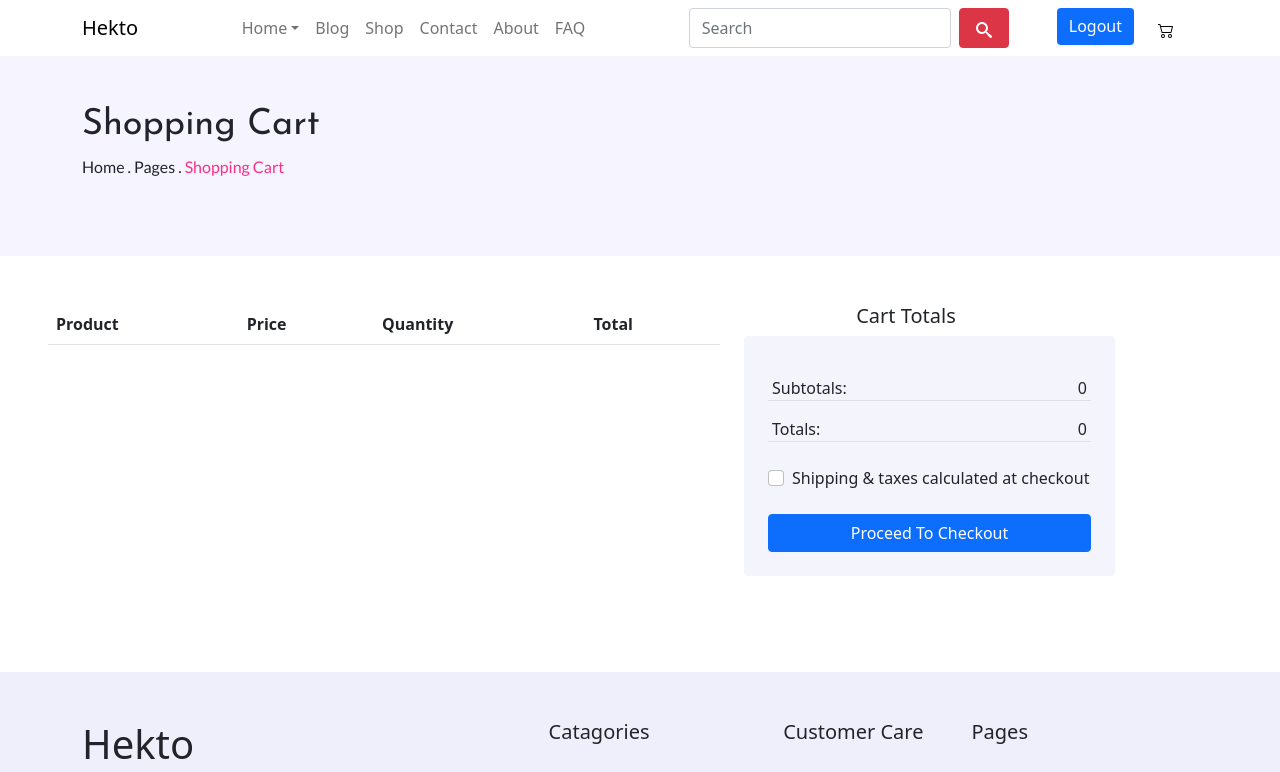
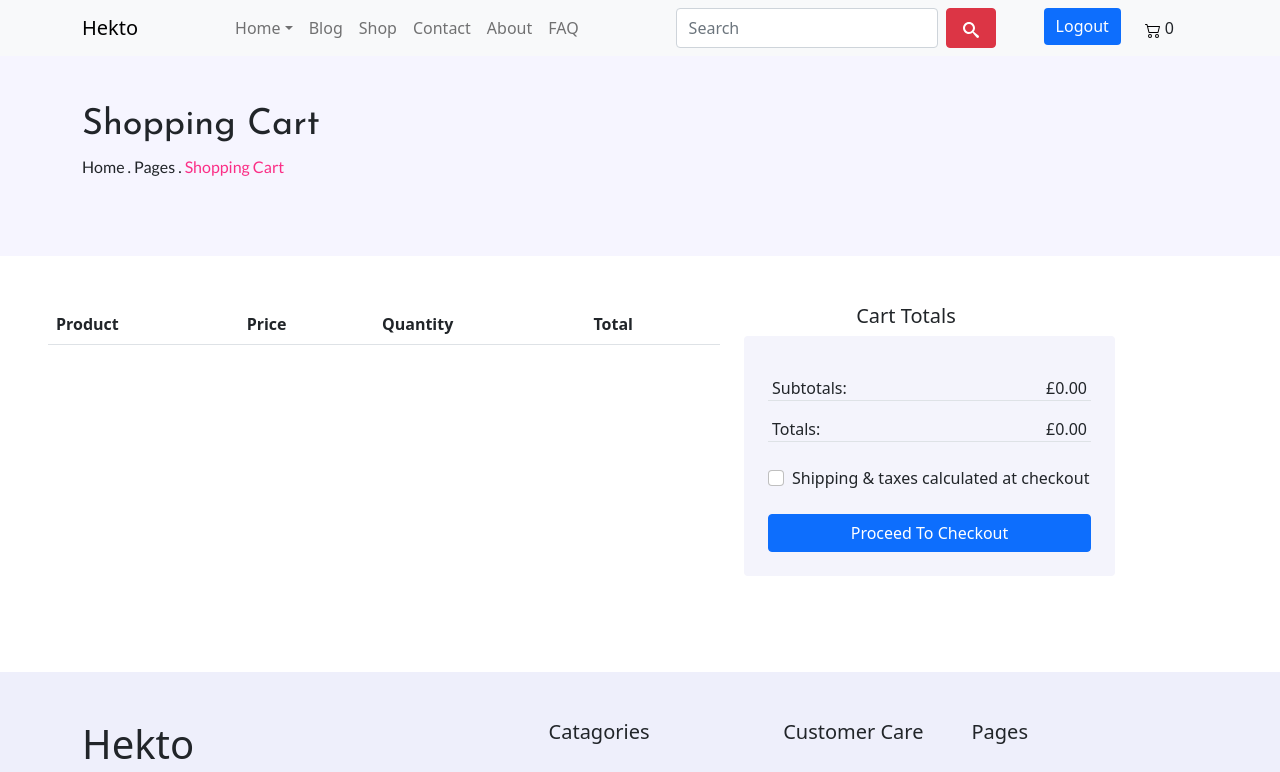
Before and after one commit to RaezaMLN/ShopLounge, a React (Create React App) app: page /shopping-cart in a window 1280 px wide. Shown: the top 772 px of the page. Built offline with nearby package versions, Linux system fonts and the light colour scheme; sample sign-in values are in the browser's storage.

Commit message:
make active link

```diff
--- a/src/Components/Header.jsx
+++ b/src/Components/Header.jsx
@@ -33,7 +33,7 @@ export default function Header() {
   const listCart = useSelector((state) => state.cart.cartProducts);
 
   return (
-    <Navbar key="lg" expand="lg">
+    <Navbar key="lg" expand="lg" className="sticky-top bg-light">
       <Container fluid className="container">
         <Navbar.Brand>
           <Link to={"/"} style={{ textDecoration: "none", color: "black" }}>
@@ -100,6 +100,7 @@ export default function Header() {
               <Link to={"/shopping-cart"} style={{ textDecoration: "none", color: "black" }}>
                 <BsCart2 />
               </Link>
+              <div>{listCart.length}</div>
             </div>
           </Offcanvas.Body>
         </Navbar.Offcanvas>
--- a/src/Layouts/BlogPage.jsx
+++ b/src/Layouts/BlogPage.jsx
@@ -1,5 +1,6 @@
 import React from "react";
 import { Container, Row, Col, Form } from "react-bootstrap";
+import {Link} from 'react-router-dom'
 import GreyContainer from "../Components/GreyContainer";
 import Button from "../Components/Button";
 import { AiOutlineArrowLeft } from "react-icons/ai";
@@ -52,9 +53,9 @@ export default function BlogPage() {
             Lorem ipsum dolor sit amet, consectetur adipiscing elit. Velit facilisis quis auctor pretium ipsum, eu rutrum. Condimentum eu malesuada vitae ultrices in in neque, porta dignissim. Adipiscing purus, cursus vulputate id id dictum
             at.
           </p>
-          <a href="#" className="text-decoration-none lato Midnight-Blue fw-bold" style={{ fontSize: "18px" }}>
+          <Link to={"/singleBlog"} className="text-decoration-none lato Midnight-Blue fw-bold" style={{ fontSize: "18px" }}>
             Read More
-          </a>
+          </Link>
           <br />
           <br />
           {/* second content  */}
--- a/src/Layouts/Home.jsx
+++ b/src/Layouts/Home.jsx
@@ -44,7 +44,6 @@ export default function Home() {
   }, [product]);
 
   const handleClickCart = (item) => {
-    // console.log("see item click", item)
     dispatch(AddCart(item));
   };
 
--- a/src/Layouts/ShoppingCart.jsx
+++ b/src/Layouts/ShoppingCart.jsx
@@ -10,6 +10,7 @@ import Input from "../Components/Input";
 export default function ShoppingCart() {
   const dispatch = useDispatch();
   const carts = useSelector((state) => state.cart.cartProducts);
+
   const formatter = new Intl.NumberFormat('en-UK', {
     style: 'currency',
     currency: 'GBP',
@@ -37,9 +38,9 @@ export default function ShoppingCart() {
         <Col lg="8">
           <div className="row">
             <div className="col-md-12">
-              <table className="table">
+              <table className="table ">
                 <thead>
-                  <tr>
+                  <tr >
                     <th>Product</th>
                     <th>Price</th>
                     <th>Quantity</th>
@@ -67,7 +68,7 @@ export default function ShoppingCart() {
                           </td>
 
                           <td>${item.price} </td>
-                          <td><Input inpType="number"  pattern="[0-9]+" style={{width: "50px" }} /></td>
+                          <td><Input inpType="number"  pattern="[0-9]+" /></td>
                           <td>{formatter.format(item.price)} </td>
                         </tr>
                       );
@@ -86,11 +87,11 @@ export default function ShoppingCart() {
               <Form className="p-4 bg-ghost-white rounded" style={{width:"371px"}}>
                 <div className="border-bottom my-3 px-1 d-flex justify-content-between">
                   <div>Subtotals:</div>
-                  <div>{countTotal}</div>
+                  <div>{formatter.format(countTotal)}</div>
                 </div>
                 <div className="border-bottom my-3 px-1 d-flex justify-content-between ">
                   <div>Totals:</div>
-                  <div>{countTotal + (countTotal*(15/100))}</div>
+                  <div>{formatter.format(countTotal + (countTotal*(15/100)))}</div>
                 </div>
                 {/* <Form.Control plaintext readOnly defaultValue={"Subtotals:" + countTotal}  className="border-bottom my-3" /> */}
                 {/* <Form.Control plaintext readOnly defaultValue="Totals:" className="border-bottom" /> */}
```
